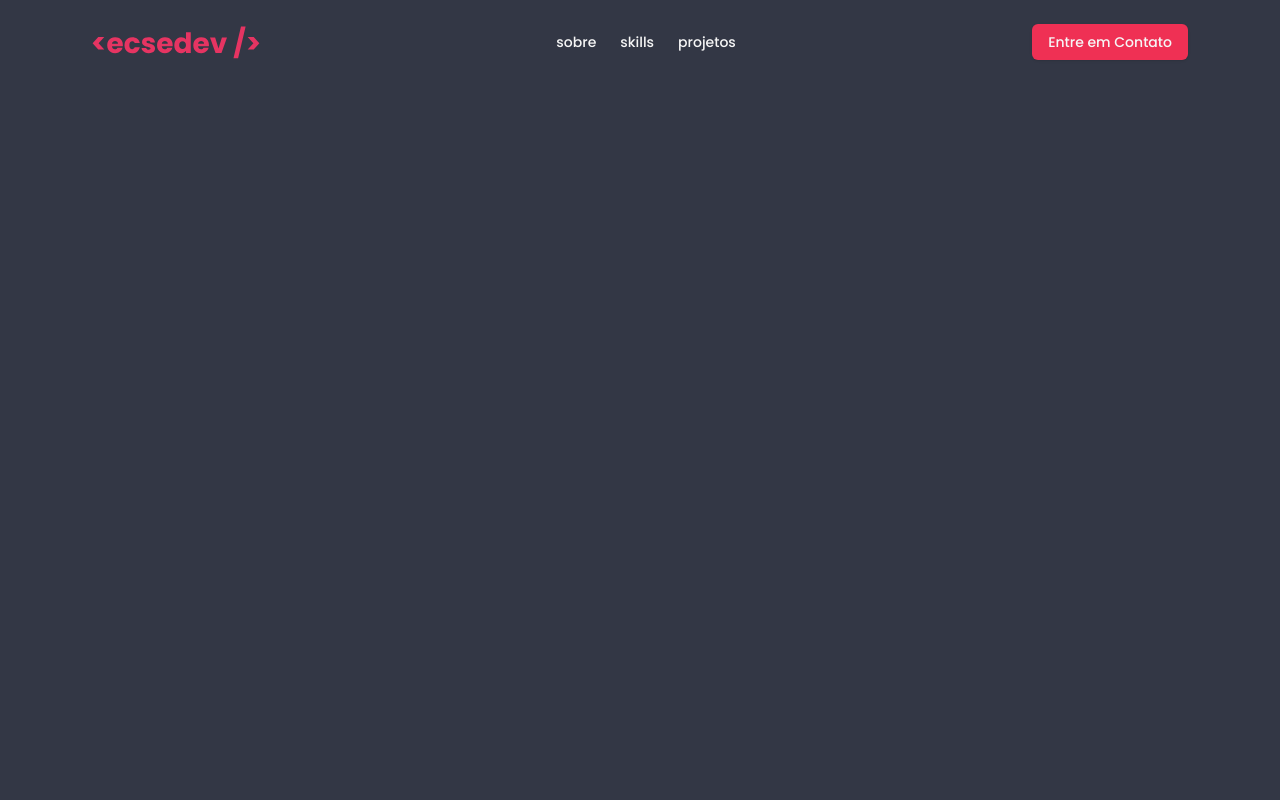
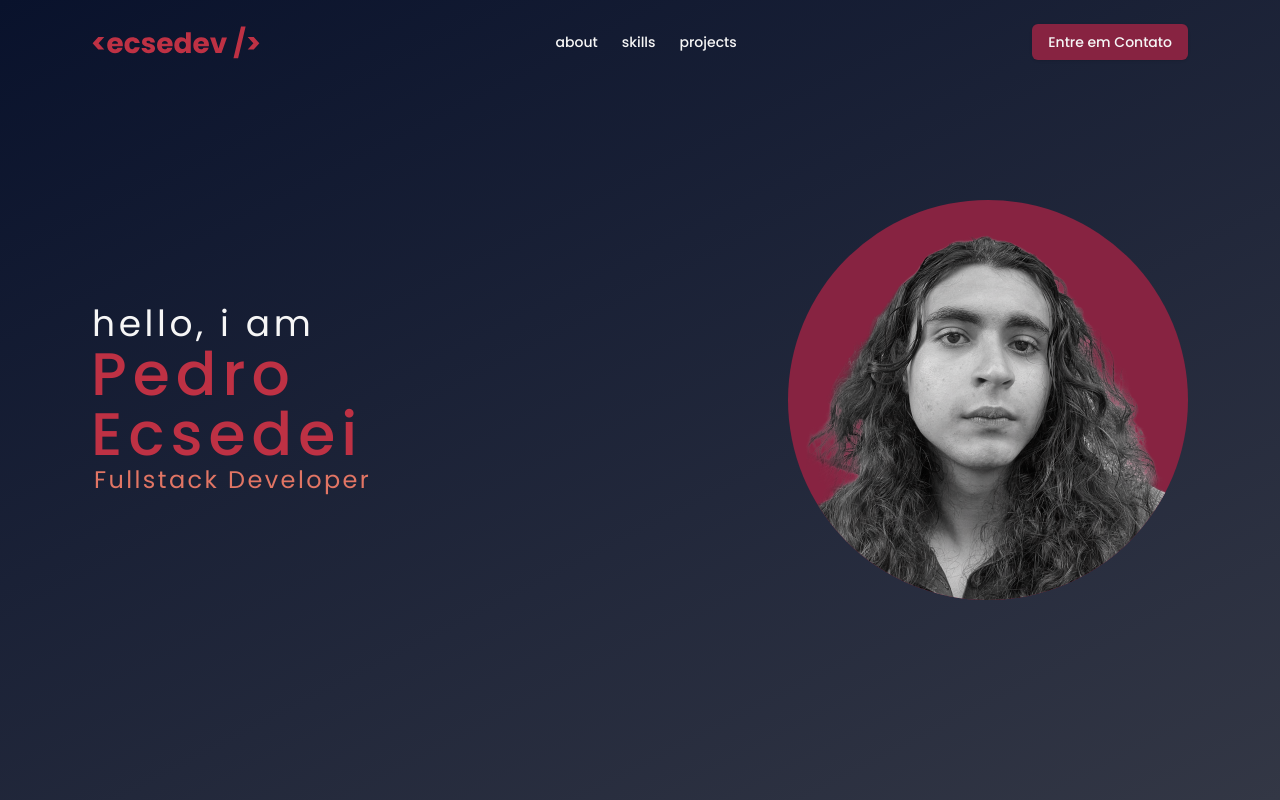
Before and after one commit to EcsedeiPedro/ecsedev-portfolio, a Next.js app: page / in a window 1280 px wide. Built offline with nearby package versions, Linux system fonts and the light colour scheme.

Commit message:
feat: hero

```diff
--- a/src/app/globals.css
+++ b/src/app/globals.css
@@ -28,7 +28,7 @@
     --chart-3: 197 37% 24%;
     --chart-4: 43 74% 66%;
     --chart-5: 27 87% 67%;
-    --radius: 0.5rem
+    --radius: 0.5rem;
   }
   .dark {
     --background: 240 10% 3.9%;
@@ -54,9 +54,10 @@
     --chart-2: 160 60% 45%;
     --chart-3: 30 80% 55%;
     --chart-4: 280 65% 60%;
-    --chart-5: 340 75% 55%
+    --chart-5: 340 75% 55%;
   }
 }
+
 @layer base {
   * {
     @apply border-border;
@@ -66,6 +67,13 @@
   }
 }
 
-html {
-  background-color: #333745;
+* {
+  box-sizing: border-box;
+  margin: 0;
+  padding: 0;
 }
+
+.hero-gradient {
+  background: #09122c;
+  background: linear-gradient(153deg, #09122c 0%, rgba(51, 55, 69, 1) 100%);
+}
--- a/src/components/header/index.tsx
+++ b/src/components/header/index.tsx
@@ -16,7 +16,9 @@ export const Header = () => {
   return (
     <nav className="fixed w-full top-0 bg-transparent py-6 px-4">
       <Container className="flex justify-between items-center">
-        <EcsedevLogo className="max-w-[140px] lg:max-w-full" fill="#E63462" />
+        <Link href="/">
+          <EcsedevLogo className="max-w-[140px] lg:max-w-full" fill="#BE3144" />
+        </Link>
 
         {/* desktop */}
         <ul className="hidden lg:flex gap-6">
@@ -30,10 +32,11 @@ export const Header = () => {
           ))}
         </ul>
 
-        <Button className="hidden lg:block bg-crayola text-white">
+        <Button className="hidden lg:block bg-wine text-white">
           Entre em Contato
         </Button>
 
+        {/* mobile */}
         <Sheet>
           <SheetTrigger className="block lg:hidden">
             <Menu className="block" color="white" />
--- a/src/components/header/mock-data.ts
+++ b/src/components/header/mock-data.ts
@@ -1,15 +1,15 @@
 const navItems = [
     {
-        name: "Sobre",
-        href: "#sobre",
+        name: "About",
+        href: "#about",
     },
     {
         name: "Skills",
         href: "#skills",
     },
     {
-        name: "Projetos",
-        href: "#projetos",
+        name: "Projects",
+        href: "#projects",
     }
 ]
 
--- /dev/null
+++ b/src/components/hero/index.tsx
@@ -0,0 +1,41 @@
+import { Container } from "../container";
+import Image from "next/image";
+
+export const Hero = () => {
+  return (
+    <section className="h-screen">
+      <Container className="px-4 flex flex-col h-full justify-center">
+        <div className="flex flex-col sm:flex-row sm:items-center">
+          <div className="w-1/2">
+            <div className="text-white">
+              <h1 className="text-3xl sm:text-4xl flex flex-col tracking-widest text-left w-max">
+                hello, i am
+                <span className="text-5xl sm:text-6xl tracking-widest text-lightRed leading-none font-medium self-start w-max text-left -ml-[1px]">
+                  Pedro
+                  <br />
+                  Ecsedei
+                </span>
+              </h1>
+
+              <p className="text-xl sm:text-2xl tracking-widest text-orange text-left w-max ml-[2px]">
+                Fullstack Developer
+              </p>
+            </div>
+          </div>
+
+          <div className="hidden sm:flex justify-end w-1/2">
+            <div className="relative w-[250px] h-[250px] lg:w-[400px] lg:h-[400px] rounded-full bg-wine overflow-hidden">
+              <Image
+                className="absolute bottom-0 w-full grayscale"
+                src="/images/pedro-ecsedei.png"
+                alt="Foto do Desenvolver Pedro Ecsedei"
+                width={800}
+                height={800}
+              />
+            </div>
+          </div>
+        </div>
+      </Container>
+    </section>
+  );
+};
--- a/src/view/home/index.tsx
+++ b/src/view/home/index.tsx
@@ -1,6 +1,9 @@
+import { Hero } from "@/components/hero";
+
 export const Home = () => {
   return (
-    <main>
+    <main className="hero-gradient">
+        <Hero />
     </main>
   );
 };
--- a/tailwind.config.ts
+++ b/tailwind.config.ts
@@ -19,9 +19,10 @@ export default {
   				DEFAULT: 'hsl(var(--secondary))',
   				foreground: 'hsl(var(--secondary-foreground))'
   			},
-			gunMetal: "#333745",
-			cerise: "#E63462",
-			crayola: "#EF3054",
+			darkBlue: "#09122C",
+			lightRed: "#BE3144",
+			wine: "#872341",
+			orange: "#E17564",
   			white: '#F6F6F6',
   			black: '#303030',
   			background: 'hsl(var(--background))',
```
Also changed, not shown: public/images/pedro-ecsedei.png (added), 1 other file (tests, documents, lock files or other folders).
